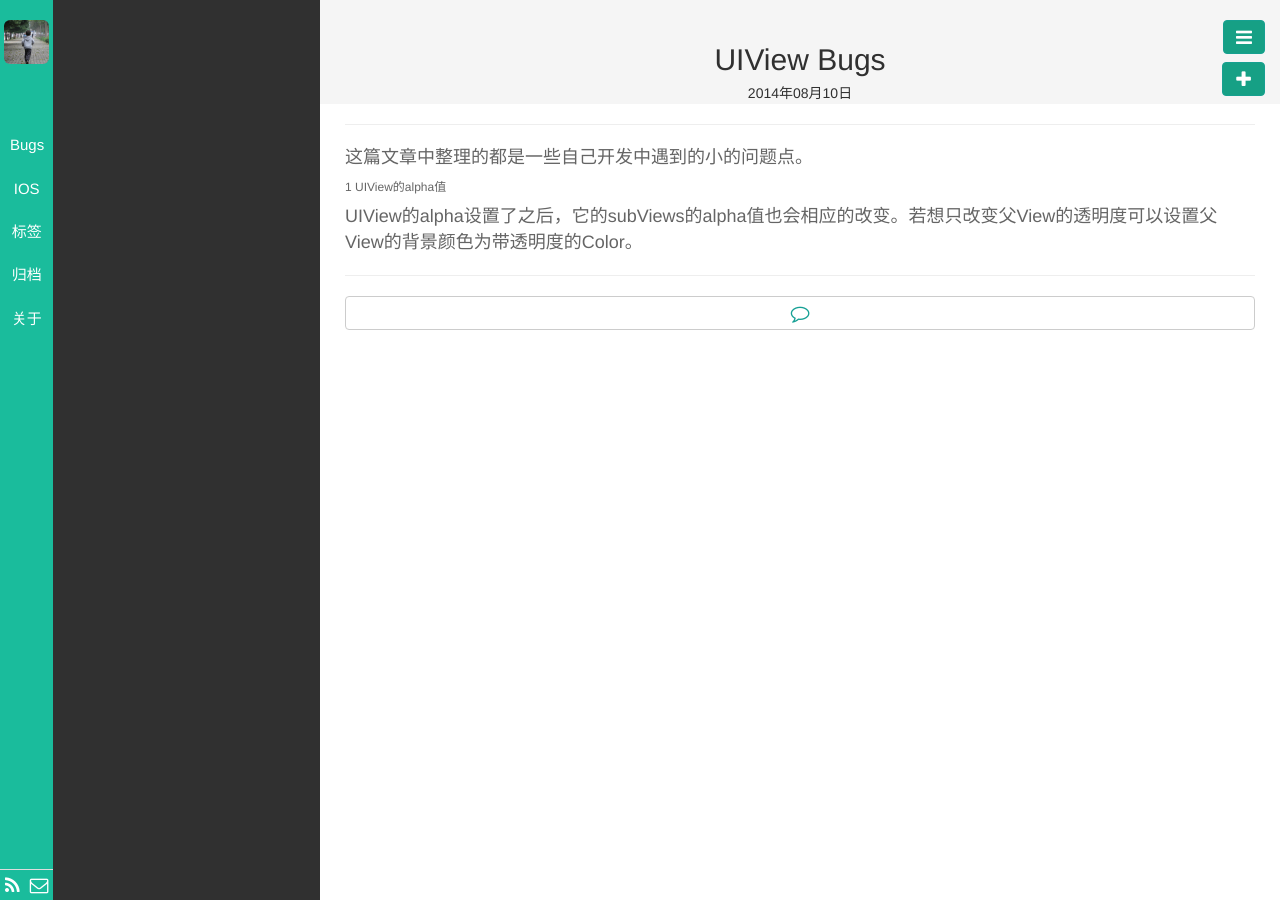
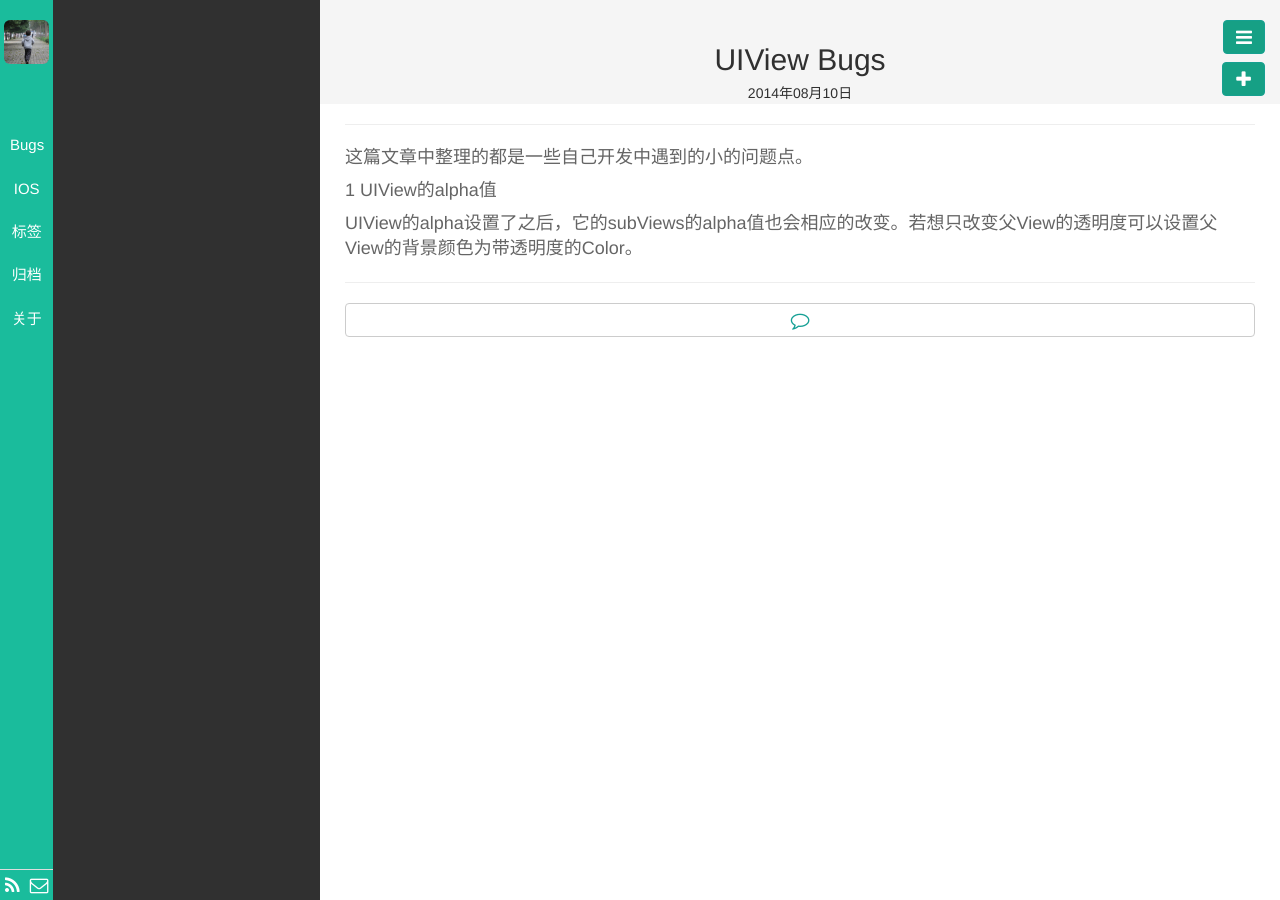
Before and after one commit to shoron/shoron.github.io, a Jekyll site: the page built from _posts/Bugs/2014-08-10-UIView-Bugs.md, in a window 1280 px wide. Built offline with Jekyll 4.4.1, drawn with Linux system fonts in a browser that asks for light colours; nearby versions of some CDN libraries; library files that are not in the unit come from our copies; Markdown is read by kramdown in place of the engine named in the settings.

```diff
--- a/_posts/Bugs/2014-08-10-UIView-Bugs.md
+++ b/_posts/Bugs/2014-08-10-UIView-Bugs.md
@@ -9,6 +9,6 @@ description:
 
 这篇文章中整理的都是一些自己开发中遇到的小的问题点。
 
-###### 1 UIView的alpha值 #######
+#### 1 UIView的alpha值 #######
 
 UIView的alpha设置了之后，它的subViews的alpha值也会相应的改变。若想只改变父View的透明度可以设置父View的背景颜色为带透明度的Color。
```
